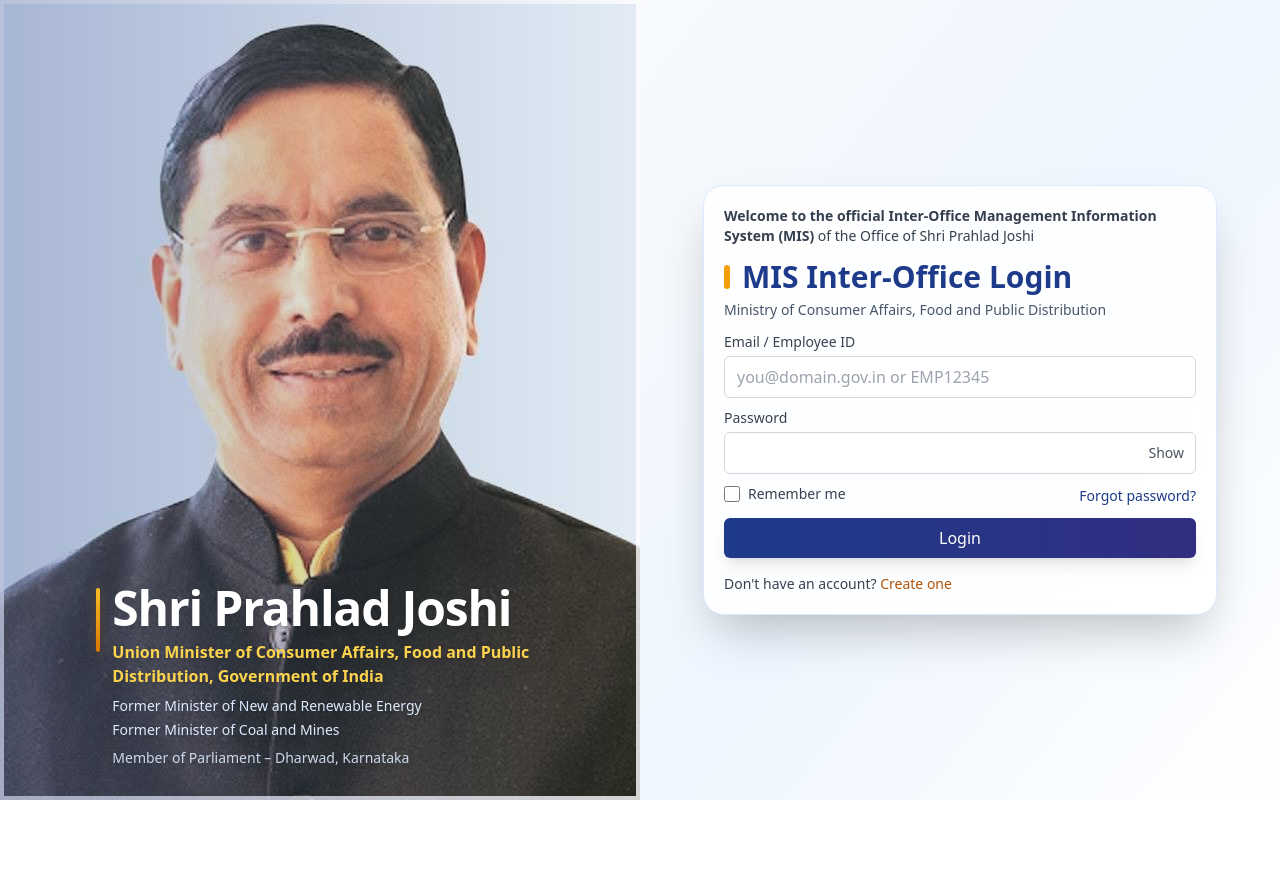
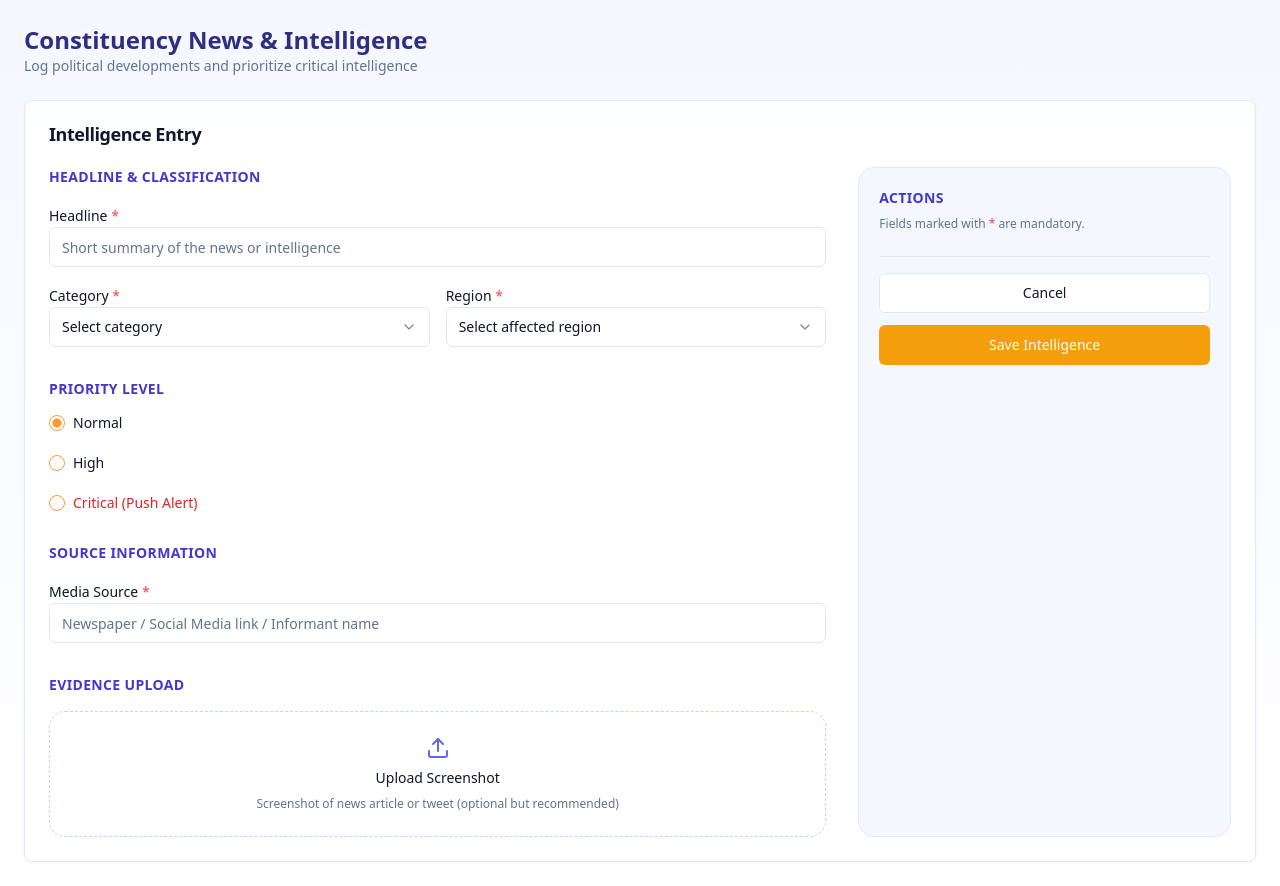
Before and after one commit to alpha08-prog/OMS_Project, a React (Vite) app in the folder frontend/: page /news-intelligence/new in a window 1280 px wide. Before the commit this address led to /auth/login. Before the commit the page ends 800 px from the top, so only its background shows below. Built offline with nearby package versions, Linux system fonts and the light colour scheme; sample sign-in values are in the browser's storage.

Commit message:
news and intel page added

```diff
--- a/frontend/src/App.tsx
+++ b/frontend/src/App.tsx
@@ -10,6 +10,7 @@ import ProtectedRoute from "./components/auth/ProtectedRoute";
 import "./index.css";
 import TrainEQCreate from "./pages/Train/TrainEQCreate";
 import TourProgramCreate from "./pages/Tour/TourProgramCreate";
+import NewsIntelligenceCreate from "./pages/News/NewsIntelligenceCreate";
 
 export default function App() {
   return (
@@ -65,6 +66,14 @@ export default function App() {
           </ProtectedRoute>
         }
       />
+       <Route
+        path="/news-intelligence/new"
+        element={
+          <ProtectedRoute>
+            <NewsIntelligenceCreate />
+          </ProtectedRoute>
+        }
+      />
 
 
       {/* Fallback */}
--- a/frontend/src/components/layout/DashboardSidebar.tsx
+++ b/frontend/src/components/layout/DashboardSidebar.tsx
@@ -18,18 +18,20 @@ import { cn } from "../../lib/utils";
 const menuItems = [
   { icon: LayoutDashboard, label: "Dashboard", route: "/home" },
 
-  // Core Services
+  // Core Citizen / Public Services
   { icon: FileText, label: "Grievances", route: "/grievances/new" },
   { icon: Users, label: "Visitors", route: "/visitors/new" },
 
   // Office Operations
   { icon: Train, label: "Train EQ", route: "/train-eq/new" },
   { icon: Calendar, label: "Tour Program", route: "/tour-program/new" },
+
+
+  // Intelligence & Admin
+  { icon: Newspaper, label: "News & Intelligence", route: "/news-intelligence/new" },
   { icon: Camera, label: "Photo Booth", route: "/photo-booth" },
+  { icon: Settings, label: "Settings", route: "/settings" },
 
-  // Admin / Info
-  { icon: Newspaper, label: "News & Intel", route: "/news" },
-  { icon: Settings, label: "Settings", route: "/settings" },
 ];
 
 export function DashboardSidebar() {
--- /dev/null
+++ b/frontend/src/pages/News/NewsIntelligenceCreate.tsx
@@ -0,0 +1,187 @@
+import { Card, CardContent, CardHeader, CardTitle } from "@/components/ui/card";
+import { Input } from "@/components/ui/input";
+import { Button } from "@/components/ui/button";
+import { Label } from "@/components/ui/label";
+import {
+  Select,
+  SelectContent,
+  SelectItem,
+  SelectTrigger,
+  SelectValue,
+} from "@/components/ui/select";
+import { RadioGroup, RadioGroupItem } from "@/components/ui/radio-group";
+import { Upload } from "lucide-react";
+
+export default function NewsIntelligenceCreate() {
+  return (
+    <div className="w-full min-h-screen bg-gradient-to-b from-indigo-50/60 to-white px-6 py-6">
+      <div className="max-w-7xl mx-auto space-y-6">
+
+        {/* Page Header */}
+        <div>
+          <h1 className="text-2xl font-semibold text-indigo-900">
+            Constituency News & Intelligence
+          </h1>
+          <p className="text-sm text-muted-foreground">
+            Log political developments and prioritize critical intelligence
+          </p>
+        </div>
+
+        {/* Main Card */}
+        <Card className="rounded-2xl shadow-sm bg-white/90 backdrop-blur border border-indigo-100">
+          <CardHeader>
+            <CardTitle className="text-lg">
+              Intelligence Entry
+            </CardTitle>
+          </CardHeader>
+
+          <CardContent className="grid grid-cols-1 xl:grid-cols-3 gap-8">
+
+            {/* LEFT COLUMN — FORM */}
+            <div className="xl:col-span-2 space-y-8">
+
+              {/* Headline */}
+              <section className="space-y-4">
+                <h3 className="text-sm font-semibold text-indigo-700 uppercase tracking-wide">
+                  Headline & Classification
+                </h3>
+
+                <div>
+                  <Label>
+                    Headline <span className="text-red-500">*</span>
+                  </Label>
+                  <Input placeholder="Short summary of the news or intelligence" />
+                </div>
+
+                <div className="grid grid-cols-1 md:grid-cols-2 gap-4">
+                  <div>
+                    <Label>
+                      Category <span className="text-red-500">*</span>
+                    </Label>
+                    <Select>
+                      <SelectTrigger>
+                        <SelectValue placeholder="Select category" />
+                      </SelectTrigger>
+                      <SelectContent>
+                        <SelectItem value="development">
+                          Development Work
+                        </SelectItem>
+                        <SelectItem value="conspiracy">
+                          Conspiracy / Fake News
+                        </SelectItem>
+                        <SelectItem value="leader">
+                          Leader Activity
+                        </SelectItem>
+                        <SelectItem value="party">
+                          Party Activity
+                        </SelectItem>
+                      </SelectContent>
+                    </Select>
+                  </div>
+
+                  <div>
+                    <Label>
+                      Region <span className="text-red-500">*</span>
+                    </Label>
+                    <Select>
+                      <SelectTrigger>
+                        <SelectValue placeholder="Select affected region" />
+                      </SelectTrigger>
+                      <SelectContent>
+                        <SelectItem value="central">Central Ward</SelectItem>
+                        <SelectItem value="west">West Ward</SelectItem>
+                        <SelectItem value="booth">Specific Booth</SelectItem>
+                        <SelectItem value="village">Village Area</SelectItem>
+                      </SelectContent>
+                    </Select>
+                  </div>
+                </div>
+              </section>
+
+              {/* Priority */}
+              <section className="space-y-4">
+                <h3 className="text-sm font-semibold text-indigo-700 uppercase tracking-wide">
+                  Priority Level
+                </h3>
+
+                <RadioGroup defaultValue="normal" className="flex gap-6">
+                  <div className="flex items-center gap-2">
+                    <RadioGroupItem value="normal" id="normal" />
+                    <Label htmlFor="normal">Normal</Label>
+                  </div>
+
+                  <div className="flex items-center gap-2">
+                    <RadioGroupItem value="high" id="high" />
+                    <Label htmlFor="high">High</Label>
+                  </div>
+
+                  <div className="flex items-center gap-2">
+                    <RadioGroupItem value="critical" id="critical" />
+                    <Label htmlFor="critical" className="text-red-600 font-medium">
+                      Critical (Push Alert)
+                    </Label>
+                  </div>
+                </RadioGroup>
+              </section>
+
+              {/* Source */}
+              <section className="space-y-4">
+                <h3 className="text-sm font-semibold text-indigo-700 uppercase tracking-wide">
+                  Source Information
+                </h3>
+
+                <div>
+                  <Label>
+                    Media Source <span className="text-red-500">*</span>
+                  </Label>
+                  <Input placeholder="Newspaper / Social Media link / Informant name" />
+                </div>
+              </section>
+
+              {/* Upload */}
+              <section className="space-y-4">
+                <h3 className="text-sm font-semibold text-indigo-700 uppercase tracking-wide">
+                  Evidence Upload
+                </h3>
+
+                <div className="border border-dashed border-indigo-200 rounded-xl p-6 flex flex-col items-center justify-center gap-2 text-center">
+                  <Upload className="h-6 w-6 text-indigo-500" />
+                  <p className="text-sm font-medium">
+                    Upload Screenshot
+                  </p>
+                  <p className="text-xs text-muted-foreground">
+                    Screenshot of news article or tweet (optional but recommended)
+                  </p>
+                  <Input type="file" className="hidden" />
+                </div>
+              </section>
+            </div>
+
+            {/* RIGHT COLUMN — ACTIONS */}
+            <div className="space-y-6 bg-indigo-50/60 rounded-xl p-5 border border-indigo-100">
+
+              <section className="space-y-2">
+                <h3 className="text-sm font-semibold text-indigo-700 uppercase tracking-wide">
+                  Actions
+                </h3>
+                <p className="text-xs text-muted-foreground">
+                  Fields marked with <span className="text-red-500">*</span> are mandatory.
+                </p>
+              </section>
+
+              <div className="border-t pt-4 space-y-3">
+                <Button variant="outline" className="w-full">
+                  Cancel
+                </Button>
+                <Button className="w-full bg-saffron text-black hover:bg-amber-600">
+                  Save Intelligence
+                </Button>
+              </div>
+            </div>
+
+          </CardContent>
+        </Card>
+      </div>
+    </div>
+  );
+}
--- a/frontend/src/pages/Tour/TourProgramCreate.tsx
+++ b/frontend/src/pages/Tour/TourProgramCreate.tsx
@@ -74,9 +74,7 @@ export default function TourProgramCreate() {
                       Date & Time <span className="text-red-500">*</span>
                     </Label>
                     <Input type="datetime-local" />
-                    <p className="text-xs text-muted-foreground mt-1">
-                      Warns if the selected time slot is already booked.
-                    </p>
+
                   </div>
 
                   <div>
```
